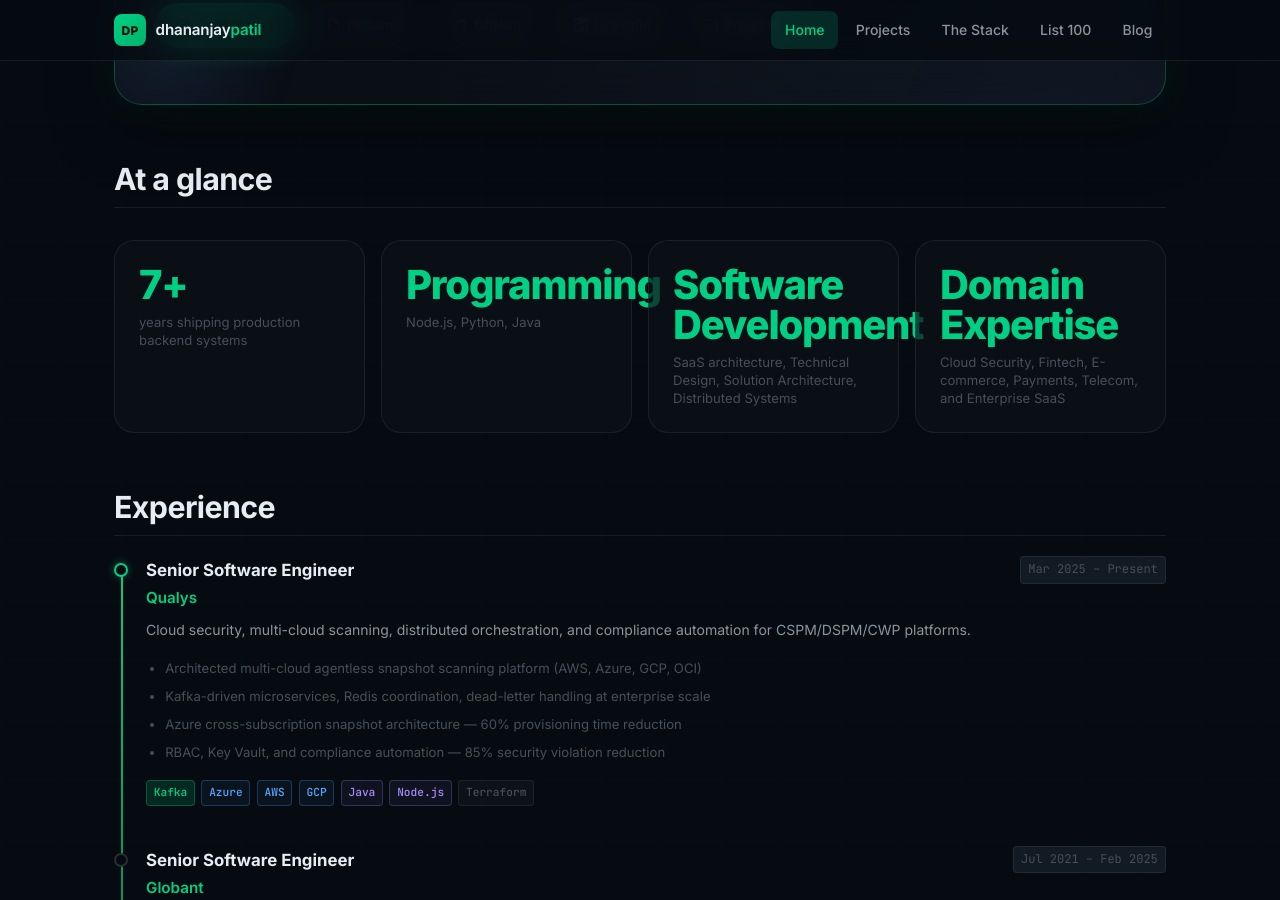
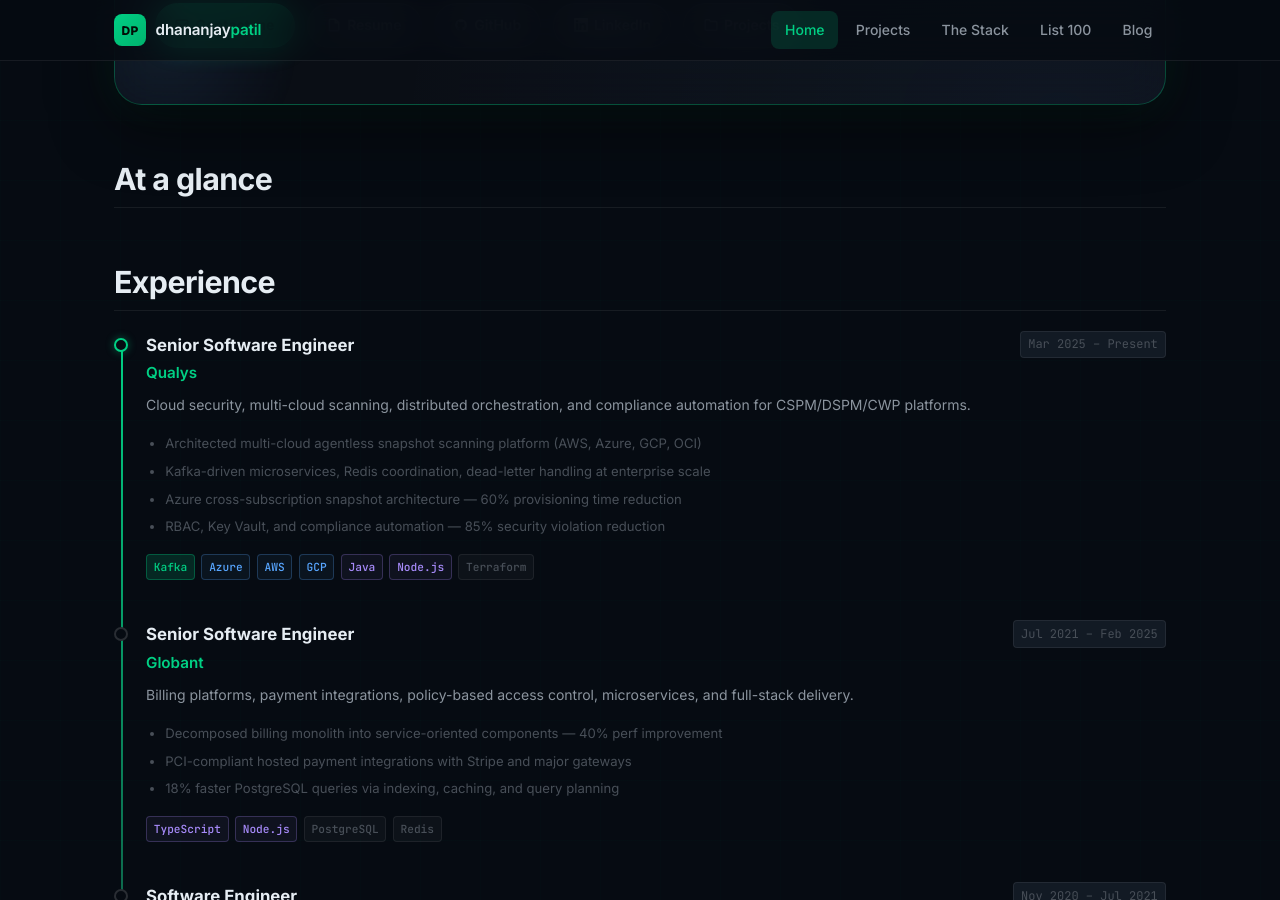
Before and after one commit to dhananjay8/dhananjay8, a Jekyll site: the page built from index.md, in a window 1280 px wide and 900 px high, scrolled down 505 px. Built offline with Jekyll 4.4.1, drawn with Linux system fonts in a browser that asks for light colours.

Commit message:
Comment out metrics grid in index.md
Commented out the metrics grid section in index.md.

```diff
--- a/index.md
+++ b/index.md
@@ -39,12 +39,12 @@ description: Senior Backend & Cloud Engineer building distributed systems, cloud
 
 ## At a glance
 
-<div class="metrics-grid animate-in">
+<!-- <div class="metrics-grid animate-in">
   <div class="metric-card"><strong>7+</strong><span>years shipping production backend systems</span></div>
   <div class="metric-card"><strong>Programming</strong><span>Node.js, Python, Java</span></div>
   <div class="metric-card"><strong>Software Development</strong><span>SaaS architecture, Technical Design, Solution Architecture, Distributed Systems</span></div>
   <div class="metric-card"><strong>Domain Expertise</strong><span>Cloud Security, Fintech, E-commerce, Payments, Telecom, and Enterprise SaaS</span></div>
-</div>
+</div> -->
 
 ## Experience
 
```
